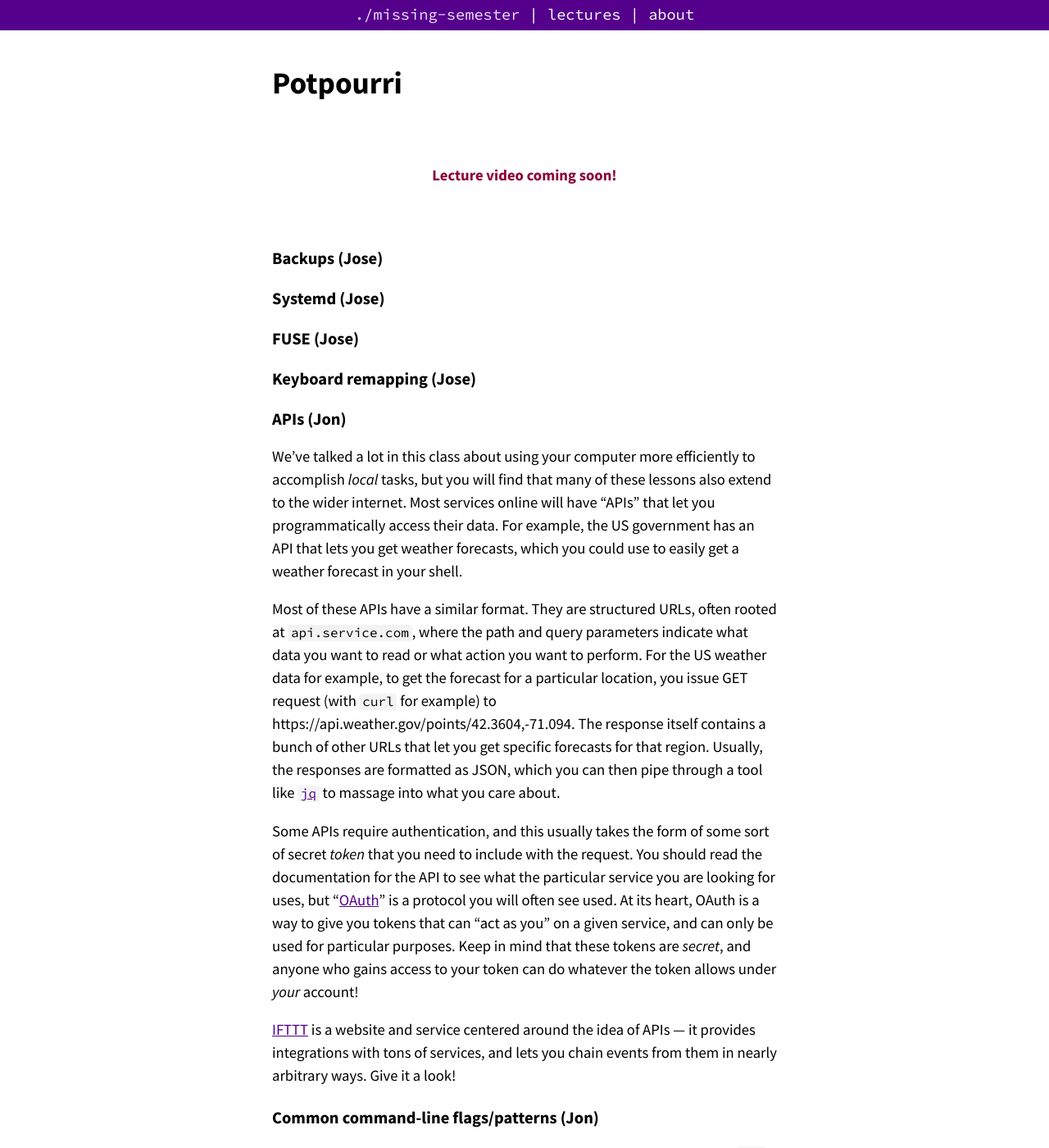
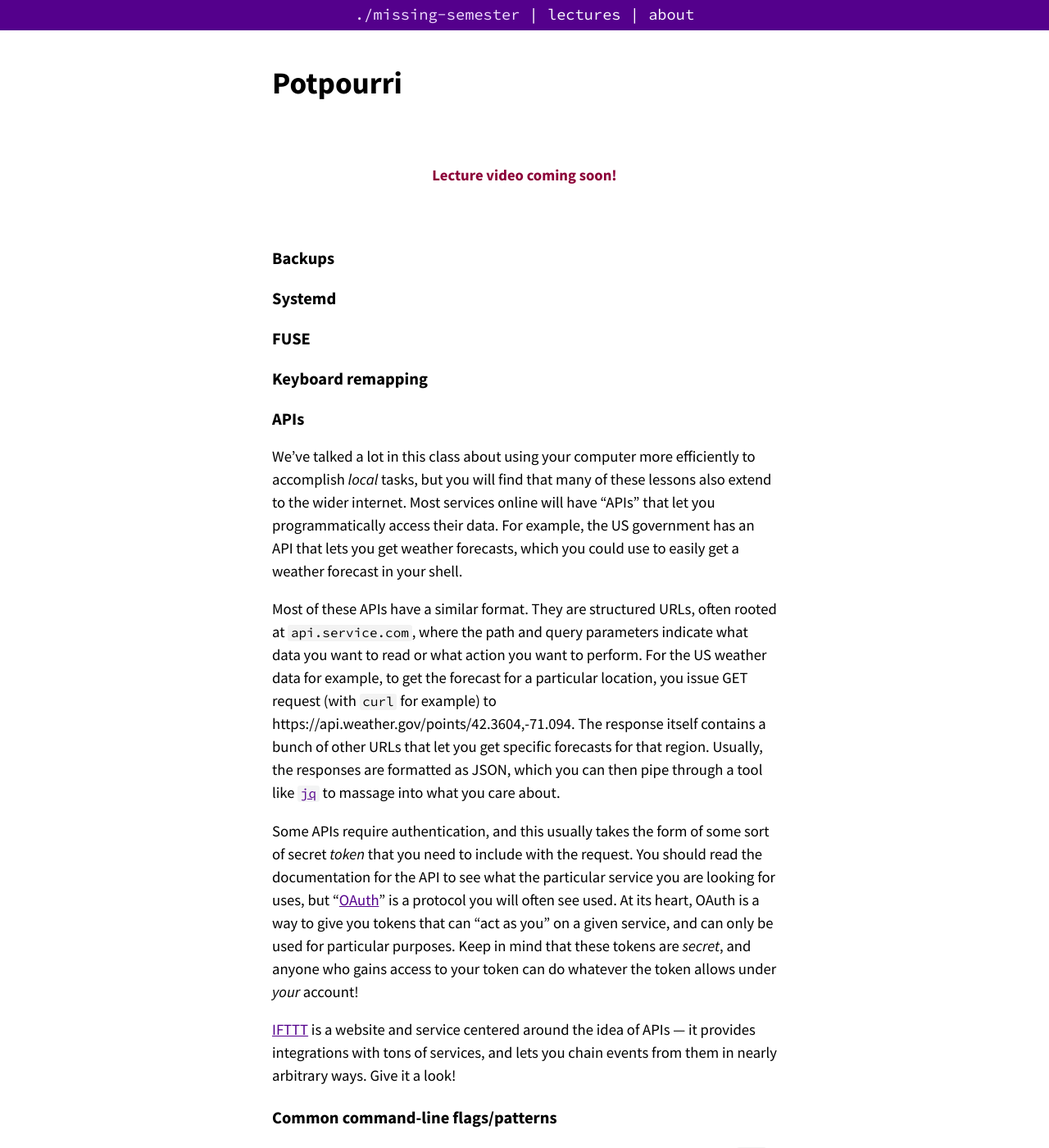
Before and after one commit to missing-semester-cn/missing-semester-cn.github.io, a Jekyll site: the page built from _2020/potpourri.md, in a window 1280 px wide and 1400 px high. Shown: the whole window at 82% size. Built offline with Jekyll 4.4.1, drawn with Linux system fonts in a browser that asks for light colours; some of the changed text lies outside the part shown.

Commit message:
Remove names from lecture notes

```diff
--- a/_2020/potpourri.md
+++ b/_2020/potpourri.md
@@ -4,15 +4,15 @@ title: "Potpourri"
 date: 2019-01-29
 ---
 
-## Backups (Jose)
-## Systemd (Jose)
-## FUSE (Jose)
-## Keyboard remapping (Jose)
+## Backups
+## Systemd
+## FUSE
+## Keyboard remapping
 
 
 
 
-## APIs (Jon)
+## APIs
 
 We've talked a lot in this class about using your computer more
 efficiently to accomplish _local_ tasks, but you will find that many of
@@ -47,7 +47,7 @@ token allows under _your_ account!
 idea of APIs — it provides integrations with tons of services, and lets
 you chain events from them in nearly arbitrary ways. Give it a look!
 
-## Common command-line flags/patterns (Jon)
+## Common command-line flags/patterns
 
 Command-line tools vary a lot, and you will often want to check out
 their `man` pages before using them. They often share some common
@@ -77,7 +77,7 @@ features though that can be good to be aware of:
    processing flags and options (things starting with `-`) in what
    follows: `ssh machine --for-ssh -- foo --for-foo`.
 
-## Window managers (Jon)
+## Window managers
 
 Most of you are used to using a "drag and drop" window manager, like
 what comes with Windows, macOS, and Ubuntu by default. There are windows
@@ -97,7 +97,7 @@ window. Just like with tmux panes, you can navigate around these tiled
 windows with your keyboard, and you can resize them and move them
 around, all without touching the mouse. They are worth looking into!
 
-## VPNs (Jon)
+## VPNs
 
 VPNs are all the rage these days, but it's not clear that's for [any
 good reason](https://gist.github.com/joepie91/5a9909939e6ce7d09e29). You
@@ -131,7 +131,7 @@ traffic, and possibly sell information about it to third parties.
 Choosing a bad VPN provider is often worse than not using one in the
 first place.
 
-## Markdown (Jon)
+## Markdown
 
 There is a high chance that you will write some text over the course of
 your career. And often, you will want to mark up that text in simple
```
Also changed, not shown: other parts of _2020/potpourri.md (+5 -5 lines).
